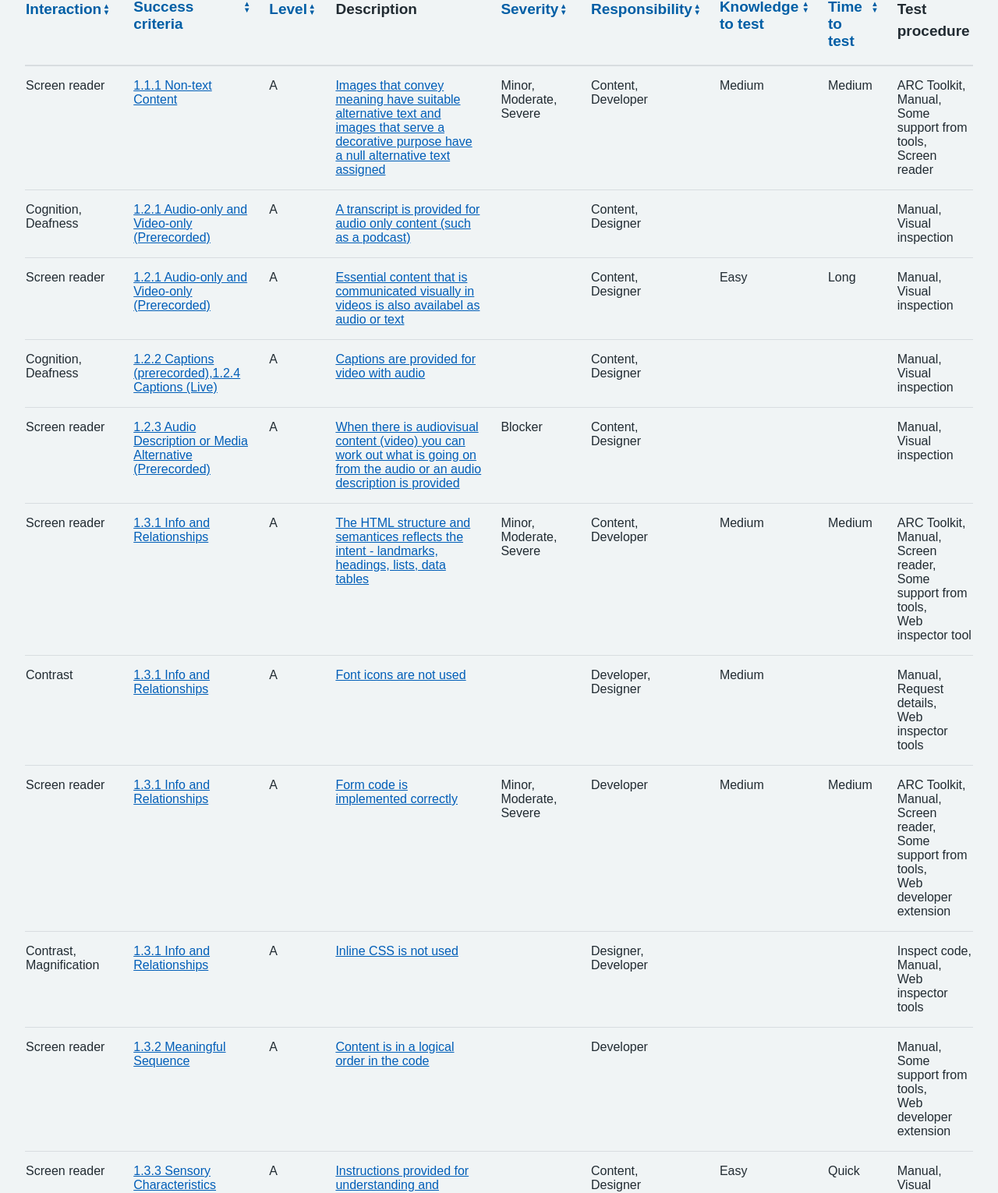
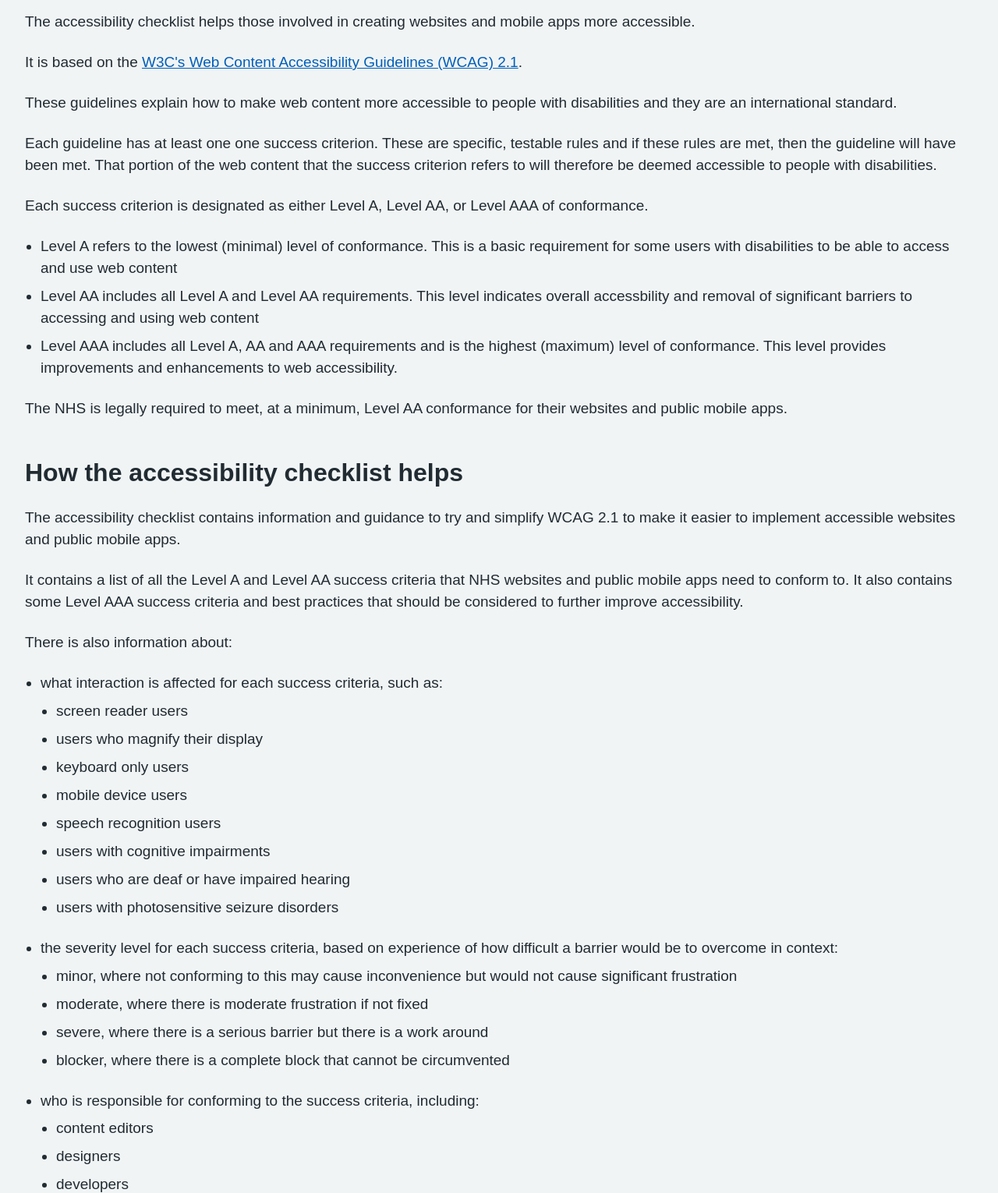
Before and after one commit to nhsuk/accessibility-checklist, an Eleventy site: page src/index.njk in a window 1280 px wide. Shown: the part 282-1812 px from the top of the page at 78% size. Built offline with nearby package versions, Linux system fonts and the light colour scheme; Eleventy itself is replaced by a stand-in of ours; files that its build step writes are made by us from their sources; a web font is replaced by a local one.

Commit message:
Add intro and move checklist to new page

```diff
--- a/src/_includes/layout.njk
+++ b/src/_includes/layout.njk
@@ -7,7 +7,7 @@ site_title: Accessibility checklist
   <head>
     <meta charset="utf-8">
     <meta name="viewport" content="width=device-width,initial-scale=1">
-    <title>{{ title | safe }} - {{ site_title }} </title>
+    <title>{{ title | safe }} - NHS</title>
     <link rel="stylesheet" href="{{ '/css/nhsuk-frontend.css' | url }}">
     <link rel="stylesheet" href="{{ '/css/checklist.css' | url }}">
     <script src="{{ '/js/scripts.js' | url }}" defer></script>
@@ -31,17 +31,6 @@ site_title: Accessibility checklist
 
 <div class="nhsuk-width-container-fluid">
     <main class="nhsuk-main-wrapper" id="maincontent">
-
-    {# <h1>{{ site_title }}</h1>
-
-    {% if sometags %}
-
-      {{ sometags | join(", ") }}
-
-    {% endif %}
-
-    <br><br> #}
-
     {{ content | safe }}
     </main>
 </div>
--- a/src/_includes/page.njk
+++ b/src/_includes/page.njk
@@ -2,7 +2,7 @@
 layout: layout.njk
 ---
 <div class="nhsuk-back-link">
-  <a class="nhsuk-back-link__link" href="{{ '/' | url }}">
+  <a class="nhsuk-back-link__link" href="{{ '/checklist' | url }}">
     <svg class="nhsuk-icon nhsuk-icon__chevron-left" xmlns="http://www.w3.org/2000/svg" viewBox="0 0 24 24" aria-hidden="true" height="24" width="24">
       <path d="M8.5 12c0-.3.1-.5.3-.7l5-5c.4-.4 1-.4 1.4 0s.4 1 0 1.4L10.9 12l4.3 4.3c.4.4.4 1 0 1.4s-1 .4-1.4 0l-5-5c-.2-.2-.3-.4-.3-.7z"></path>
     </svg>
--- a/src/index.njk
+++ b/src/index.njk
@@ -1,83 +1,83 @@
 ---
 layout: layout.njk
 title: Accessibility checklist
+header: Accessibility checklist
 ---
 
-<h1>{{ title }}</h1>
+<h1>{{ header }}</h1>
 
-<table class="sortable show-unsorted-icon nhsuk-table-responsive">
+<!-- <p>The following can be used to help check for the accessibility of your web product or service.</p>
+<p>It is based on the <a href="https://www.w3.org/TR/WCAG21/">W3C's Web Content Accessibility Guidelines (WCAG) 2.1</a> and provides guidance on the success criteria for each guideline.</p>
+-->
 
-  <caption class="nhsuk-table__caption">Accessibility checklist<span class="nhsuk-u-visually-hidden">, column headers with buttons are sortable</span></caption>
+<h2>Introduction</h2>
 
-  <thead role="rowgroup" class="nhsuk-table__head">
-    <tr role="row">
-      <th role="columnheader" scope="col" class="sortable-col">Interaction</th>
-      <th role="columnheader" scope="col" class="sortable-col">Success criteria</th>
-      <th role="columnheader" scope="col" class="sortable-col">Level</th>
-      <th role="columnheader" scope="col">Description</th>
-      <th role="columnheader" scope="col" class="sortable-col">Severity</th>
-      <th role="columnheader" scope="col" class="sortable-col">Responsibility</th>
-      <th role="columnheader" scope="col" class="sortable-col">Knowledge to test</th>
-      <th role="columnheader" scope="col" class="sortable-col">Time to test</th>
-      <th role="columnheader" scope="col">Test procedure</th>
-    </tr>
-  </thead>
+<p>The accessibility checklist helps those involved in creating websites and mobile apps more accessible.</p>
 
-  <tbody class="nhsuk-table__body">
-  {%- for pages in collections.pages -%}
-    <tr class="nhsuk-table__row">
-      <td class="nhsuk-table__cell">
-        <span class="nhsuk-table-responsive__heading">Interaction </span>
-        {%- if pages.data.interaction -%}
-          {{ pages.data.interaction | join(",  ") | safe  }}
-        {%- endif %}
-      </td>
-      <td class="nhsuk-table__cell">
-        <span class="nhsuk-table-responsive__heading">Success criteria </span>
-        {%- if pages.data.understandingScURL -%}
-          <a href="{{ pages.data.understandingScURL }}">{{ pages.data.successCriteria }}</a>
-        {%- else %}
-          {{ pages.data.successCriteria }}
-        {%- endif %}
-      </td>
-      <td class="nhsuk-table__cell">
-        <span class="nhsuk-table-responsive__heading">Level </span>{{ pages.data.conformanceLevel }}
-      </td>
-      <td class="nhsuk-table__cell">
-        <span class="nhsuk-table-responsive__heading">Description </span>
-        {%- if (pages.url) and (pages.data.description) -%}
-          <a href="{{ pages.url | url }}">{{ pages.data.description }}</a>
-        {%- endif %}
-      </td>
-      <td class="nhsuk-table__cell">
-        <span class="nhsuk-table-responsive__heading">Severity </span>
-        {%- if pages.data.severity -%}
-          {{ pages.data.severity | join(",  ") | safe }}
-        {%- endif %}
-      </td>
-      <td class="nhsuk-table__cell">
-        <span class="nhsuk-table-responsive__heading">Responsibility </span>
-        {%- if pages.data.responsibility -%}
-          {{ pages.data.responsibility | join(",<br> ") | safe }}
-        {%- endif %}
-      </td>
-      <td class="nhsuk-table__cell">
-        <span class="nhsuk-table-responsive__heading">Knowledge to test </span>{{ pages.data.knowledgeToTest }}
-      </td>
-      <td class="nhsuk-table__cell">
-        <span class="nhsuk-table-responsive__heading">Time to test </span>
-        {%- if pages.data.timeToTest -%}
-          {{ pages.data.timeToTest | join(",<br> ") | safe }}
-        {%- endif %}
-      </td>
-      <td class="nhsuk-table__cell">
-        <span class="nhsuk-table-responsive__heading">Test procedure </span>
-        {%- if pages.data.testProcedure -%}
-          {{ pages.data.testProcedure | join(",<br> ") | safe }}
-        {%- endif %}
-      </td>
-    </tr>
-  {%- endfor -%}
-  </tbody>
+<p>It is based on the <a href="https://www.w3.org/TR/WCAG21/">W3C's Web Content Accessibility Guidelines (WCAG) 2.1</a>.</p>
 
-</table>
+<p>These guidelines explain how to make web content more accessible to people with disabilities and they are an international standard.</p>
+
+<p>Each guideline has at least one one success criterion. These are specific, testable rules and if these rules are met, then the guideline will have been met.
+  That portion of the web content that the success criterion refers to will therefore be deemed accessible to people with disabilities.</p>
+
+<p>Each success criterion is designated as either Level A, Level AA, or Level AAA of conformance.</p>
+
+<ul>
+  <li>Level A refers to the lowest (minimal) level of conformance. This is a basic requirement for some users with disabilities to be able to access and use web content</li>
+  <li>Level AA includes all Level A and Level AA requirements. This level indicates overall accessbility and removal of significant barriers to accessing and using web content</li>
+  <li>Level AAA includes all Level A, AA and AAA requirements and is the highest (maximum) level of conformance. This level provides improvements and enhancements to web accessibility.</li>
+</ul>
+
+<p>The NHS is legally required to meet, at a minimum, Level AA conformance for their websites and public mobile apps.</p>
+
+
+<h2>How the accessibility checklist helps</h2>
+
+<p>The accessibility checklist contains information and guidance to try and simplify WCAG 2.1 to make it easier to implement accessible websites and public mobile apps.</p>
+
+<p>It contains a list of all the Level A and Level AA success criteria that NHS websites and public mobile apps need to conform to.
+  It also contains some Level AAA success criteria and best practices that should be considered to further improve accessibility.</p>
+
+<p>There is also information about:</p>
+
+<ul>
+  <li>what interaction is affected for each success criteria, such as:
+    <ul class="nhsuk-u-margin-top-2">
+      <li>screen reader users</li>
+      <li>users who magnify their display</li>
+      <li>keyboard only users</li>
+      <li>mobile device users</li>
+      <li>speech recognition users</li>
+      <li>users with cognitive impairments</li>
+      <li>users who are deaf or have impaired hearing</li>
+      <li>users with photosensitive seizure disorders</li>
+    </ul>
+  </li>
+  <li>the severity level for each success criteria, based on experience of how difficult a barrier would be to overcome in context:
+    <ul class="nhsuk-u-margin-top-2">
+      <li>minor, where not conforming to this may cause inconvenience but would not cause significant frustration</li>
+      <li>moderate, where there is moderate frustration if not fixed</li>
+      <li>severe, where there is a serious barrier but there is a work around</li>
+      <li>blocker, where there is a complete block that cannot be circumvented</li>
+    </ul>
+  </li>
+  <li>who is responsible for conforming to the success criteria, including:
+    <ul class="nhsuk-u-margin-top-2">
+      <li>content editors</li>
+      <li>designers</li>
+      <li>developers</li>
+    </ul>
+  </li>
+  <li>levels of knowledge required to test the success criteria, how long it would take to test, and what kind of testing it involves</li>
+</ul>
+
+<div class="nhsuk-action-link nhsuk-u-margin-top-8">
+  <a class="nhsuk-action-link__link" href="{{ 'checklist' | url }}">
+    <svg class="nhsuk-icon nhsuk-icon__arrow-right-circle" xmlns="http://www.w3.org/2000/svg" viewBox="0 0 24 24" aria-hidden="true" width="36" height="36">
+      <path d="M0 0h24v24H0z" fill="none"></path>
+      <path d="M12 2a10 10 0 0 0-9.95 9h11.64L9.74 7.05a1 1 0 0 1 1.41-1.41l5.66 5.65a1 1 0 0 1 0 1.42l-5.66 5.65a1 1 0 0 1-1.41 0 1 1 0 0 1 0-1.41L13.69 13H2.05A10 10 0 1 0 12 2z"></path>
+    </svg>
+    <span class="nhsuk-action-link__text">View the accessibility checklist</span>
+  </a>
+</div>
```
Also changed, not shown: src/checklist.njk (added, +92 -0 lines).
